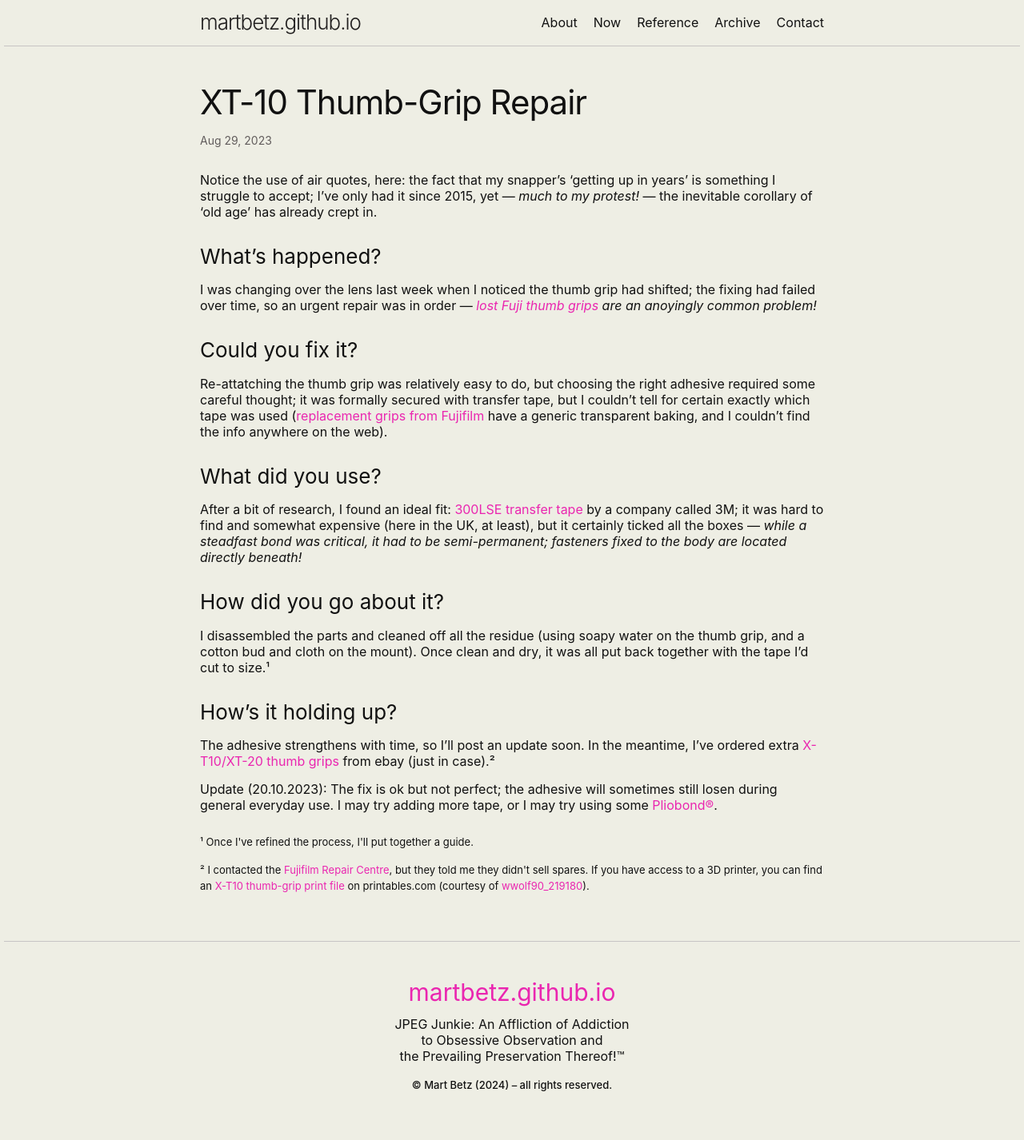
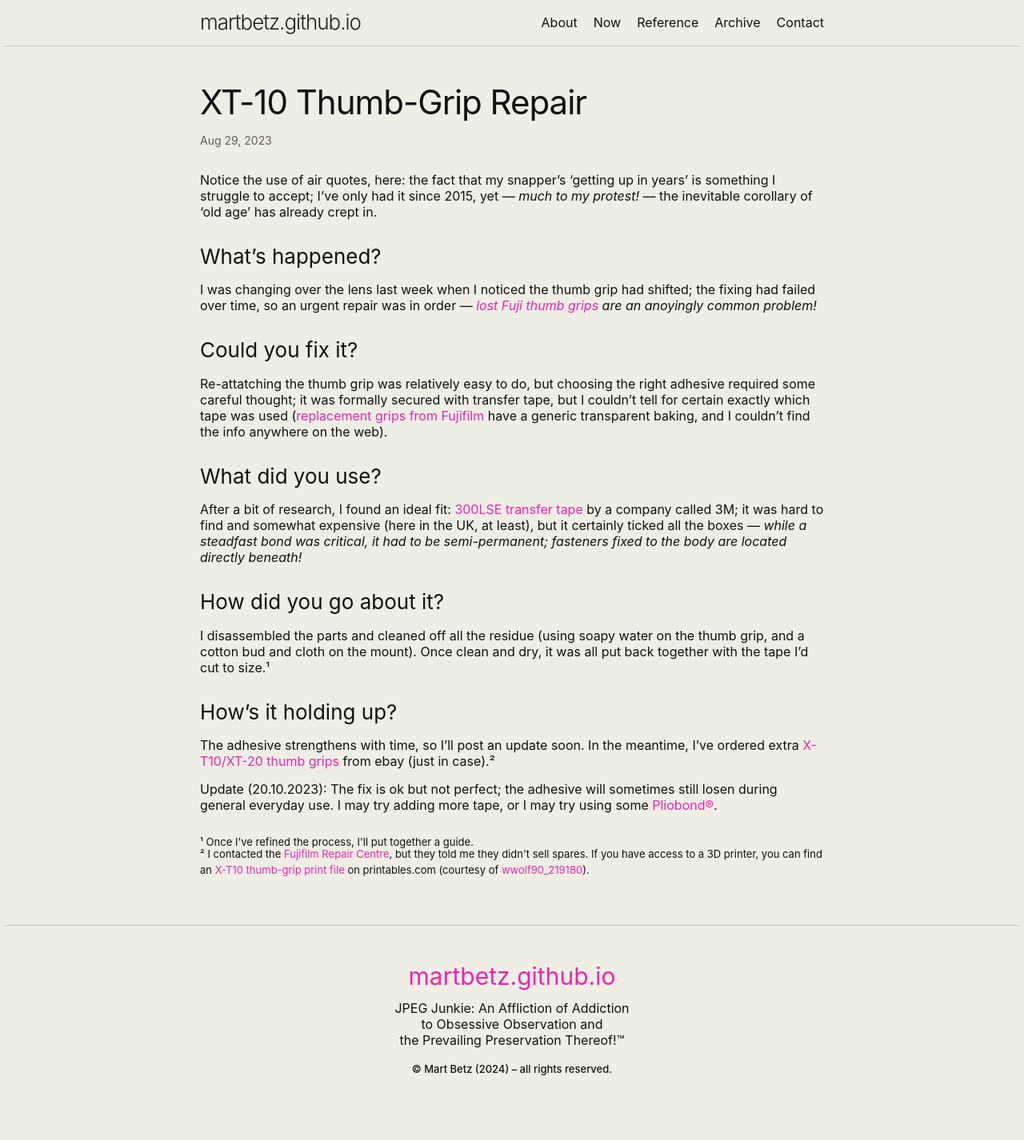
Before and after one commit to martbetz/martbetz.github.io, a Jekyll site: the page built from _posts/2023-08-29-x-t10-thumb-grip-repair.md, in a window 1280 px wide. Shown: the whole page at 80% size. Built offline with Jekyll 4.4.1, drawn with Linux system fonts in a browser that asks for light colours.

Commit message:
Update 2023-08-29-x-t10-thumb-grip-repair.md

```diff
--- a/_posts/2023-08-29-x-t10-thumb-grip-repair.md
+++ b/_posts/2023-08-29-x-t10-thumb-grip-repair.md
@@ -35,7 +35,7 @@
 </font>
 </p>
 
-<p style="padding-top:-30px;">
+<p style="margin-top:-20px;">
 <font size="2">
 ² I contacted the <a href="https://repairs.fujifilm.eu/en/fujifilm-repair-centre/?zr=uk">Fujifilm Repair Centre</a>, but they told me they didn't sell spares. If you have access to a 3D printer, you can find an <a hef="https://www.printables.com/en/model/181809-fujifilm-x-t20-x-t10-thumb-grip-rubber">X-T10 thumb-grip print file</a> on printables.com (courtesy of <a href="https://www.printables.com/@wwolf90_219180"> wwolf90_219180</a>).
 </font>
```
